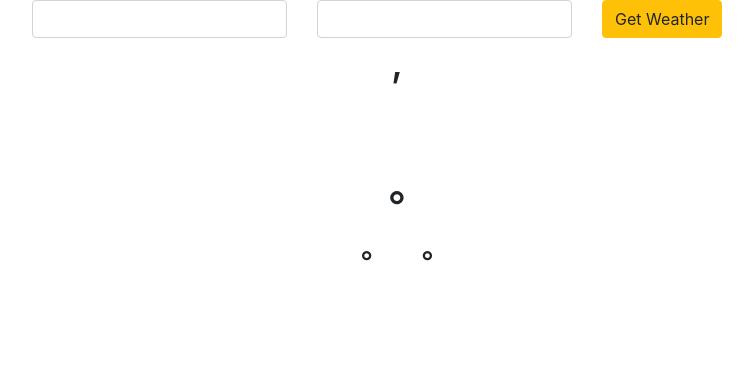
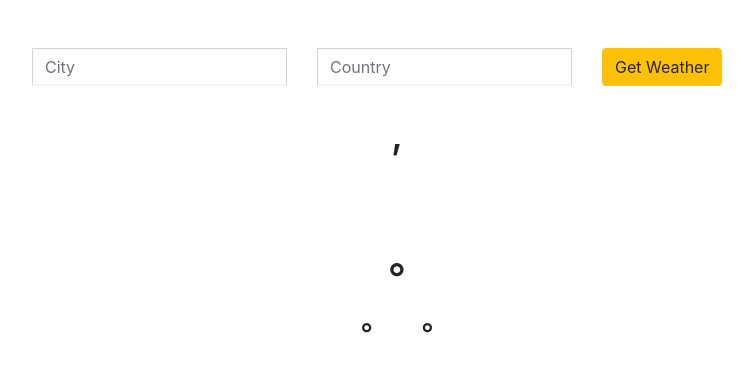
Before and after one commit to maaz1996/weather-app, a React (Create React App) app: page / in a window 1280 px wide. Shown: the top 372 px of the page, without its empty margins (243-996 px from the left). Built offline with nearby package versions, Linux system fonts and the light colour scheme; no server answers.

Commit message:
feat: dynamic city,country api call

```diff
--- a/src/App.js
+++ b/src/App.js
@@ -20,7 +20,7 @@ class App extends React.Component {
       description: "",
       error: false,
     };
-    this.getWeather();
+
     this.weatherIcon = {
       Thunderstorm: "wi-thunderstorm",
       Drizzle: "wi-sleet",
@@ -63,11 +63,14 @@ class App extends React.Component {
     let cell = Math.floor(temp - 273.15);
     return cell;
   }
-  getWeather = async () => {
+  getWeather = async (e) => {
+    e.preventDefault();
+    const city = e.target.elements.city.value;
+    const country = e.target.elements.country.value;
+    if (city && country) {
       const api_call = await fetch(
-      `http://api.openweathermap.org/data/2.5/weather?q=London,uk&appid=${API_key}`
+        `http://api.openweathermap.org/data/2.5/weather?q=${city},${country}&appid=${API_key}`
       );
-
       const response = await api_call.json();
       console.log(response);
       this.setState({
@@ -79,12 +82,15 @@ class App extends React.Component {
         description: response.weather[0].description,
       });
       this.get_WeatherIcon(this.weatherIcon, response.weather[0].id);
+    } else {
+      this.setState({ error: true });
+    }
   };
 
   render() {
     return (
       <div className="App">
-        <Form />
+        <Form loadweather={this.getWeather} />
         <Weather
           city={this.state.city}
           country={this.state.country}
--- a/src/App_Component/form.component.jsx
+++ b/src/App_Component/form.component.jsx
@@ -1,8 +1,10 @@
 import React from "react";
+import "./form.style.css";
 
 const Form = (props) => {
   return (
     <div className="container">
+      <form onSubmit={props.loadweather}>
         <div className="row">
           <div className="col-md-3 offset-md-2 ">
             <input
@@ -10,6 +12,7 @@ const Form = (props) => {
               className="form-control"
               name="city"
               autoComplete="off"
+              placeholder="City"
             />
           </div>
           <div className="col-md-3">
@@ -18,12 +21,14 @@ const Form = (props) => {
               className="form-control"
               name="country"
               autoComplete="off"
+              placeholder="Country"
             />
           </div>
           <div className="col-md-3 mt-md-0 text-md-left">
             <button className="btn btn-warning">Get Weather</button>
           </div>
         </div>
+      </form>
     </div>
   );
 };
--- /dev/null
+++ b/src/App_Component/form.style.css
@@ -0,0 +1,15 @@
+form {
+  margin-top: 3rem;
+}
+form input[name="city"],
+form input[name="country"] {
+  background-color: transparent;
+  color: white;
+  border-bottom: 2px solid whitesmoke;
+  border-radius: 0;
+}
+
+form input:focus {
+  background-color: transparent;
+  box-shadow: none !important;
+}
--- a/src/App_Component/weather.component.jsx
+++ b/src/App_Component/weather.component.jsx
@@ -2,7 +2,7 @@ import React from "react";
 const Weather = (props) => {
   return (
     <div className="container">
-      <div className="cards">
+      <div className="cards pt-4 ">
         <h1>
           {props.city},{props.country}
         </h1>
```
Lines whose indentation alone changed are shown as unchanged.
